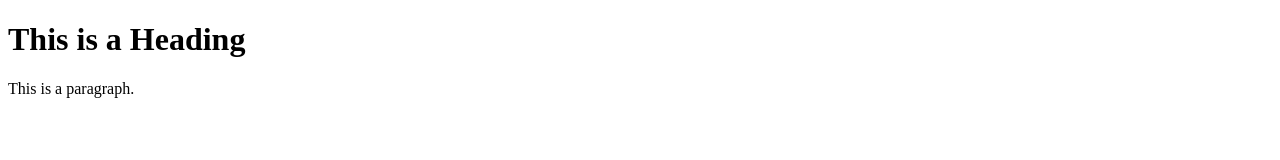
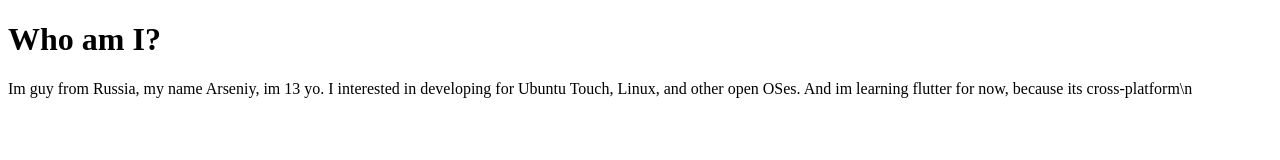
Before and after one commit to quantumde1/quantumde.github.io, a plain HTML site: page index.html in a window 1280 px wide. Drawn offline with Linux system fonts and the light colour scheme.

Commit message:
Update index.html

```diff
--- a/index.html
+++ b/index.html
@@ -1,12 +1,11 @@
 <!DOCTYPE html>
 <html>
 <head>
-<title>Page Title</title>
+<title>My very simple site.</title>
 </head>
 <body>
 
-<h1>This is a Heading</h1>
-<p>This is a paragraph.</p>
-
+<h1>Who am I?</h1>
+<p>Im guy from Russia, my name Arseniy, im 13 yo. I interested in developing for Ubuntu Touch, Linux, and other open OSes. And im learning flutter for now, because its cross-platform\n </p>
 </body>
 </html>
```
